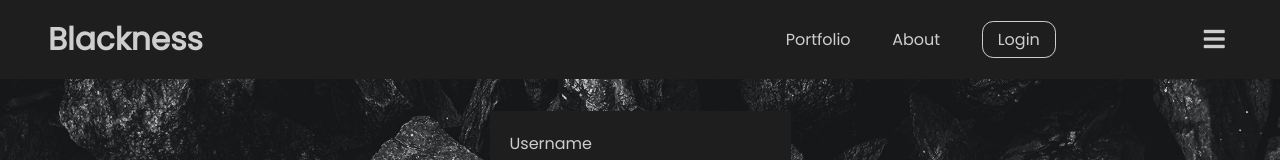
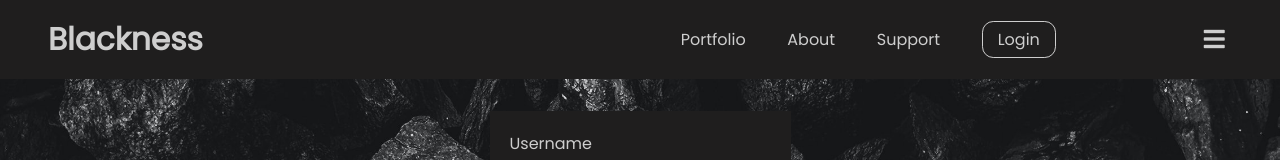
Before and after one commit to mnordlander/blackness, a plain HTML site: page index.html in a window 1280 px wide. Shown: the top 160 px of the page. Drawn offline with nearby package versions, Linux system fonts and the light colour scheme.

Commit message:
adding Support

```diff
--- a/index.html
+++ b/index.html
@@ -25,6 +25,7 @@
         <ul id="nav-list">
             <li class="nav-item portfolio">Portfolio</li>
             <li class="nav-item about">About</li>
+            <li class="nav-item about">Support</li>
             <li class="nav-item login">Login</li>
             <i class="nav-item fas fa-bars"></i>
         </ul>
```
